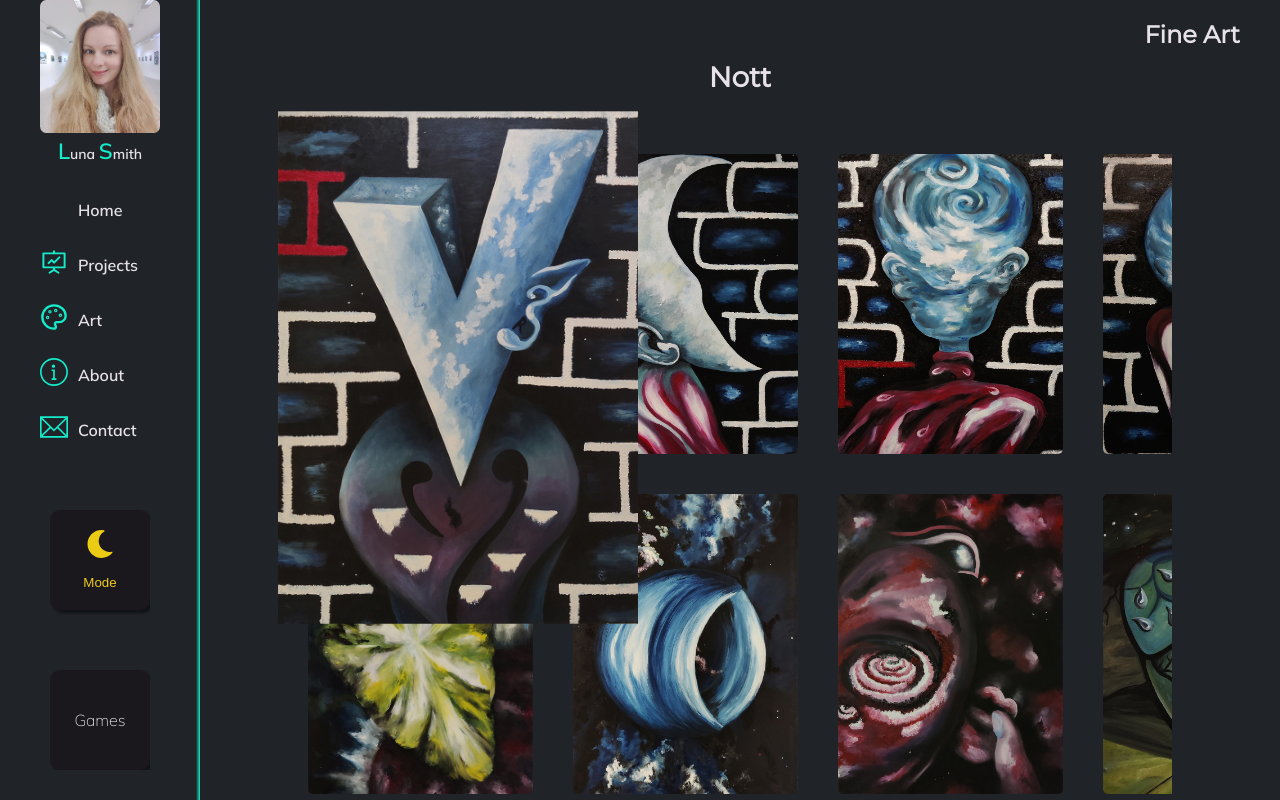
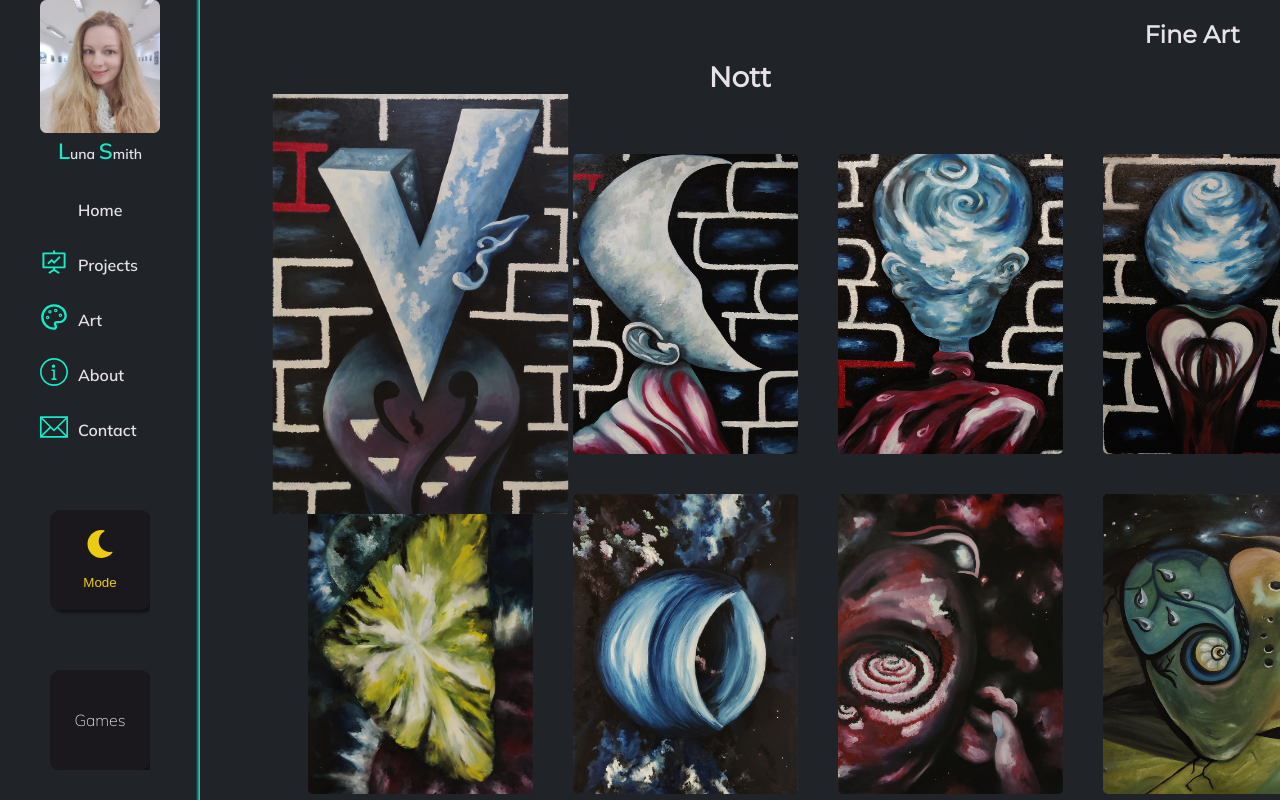
Before and after one commit to Lu-Smith/new_react_portfolio_sass, a React (Create React App) app: page /fineart in a window 1280 px wide. In both pictures the pointer is over the element 420 px from the left and 304 px from the top of the page. Built offline with nearby package versions, Linux system fonts and the light colour scheme; some icons are missing.

Commit message:
Updated fineart.scss

```diff
--- a/src/styles/fineart.scss
+++ b/src/styles/fineart.scss
@@ -23,6 +23,7 @@
 .FineArt {
     @include flex-direction(space-between, row);
     max-width: 100vw;
+    height: 100%;
 
     .menu {
         height: 100vh;
@@ -37,7 +38,7 @@
         margin-left: 200px;
         width: calc(100vw - 200px);
         position: relative;
-        height: 100vh;
+        height: 100%;
 
         @include mobile {
             margin-left: 0;
@@ -75,6 +76,8 @@
                     width: 80%;
                     gap: 40px;
                     height: 100%;
+                    position: relative;
+                    overflow: visible;
 
                     @include mobile {
                         @include flex-direction(center, column);
@@ -87,10 +90,14 @@
                         height: 300px;
                         border-radius: 5px;
                         transition: 200ms all ease-in-out;
+                        position: relative;
 
                         &:hover {
                             border-radius: 0;
                             background-color: transparent;
+                            transform: scale(1.4);
+                            z-index: 1000;
+                            position: relative;
                         }
 
                         @include mobile {
@@ -102,6 +109,7 @@
                             width: 100%;
                             height: 100%;
                             overflow: hidden;
+                            position: relative;
 
                             img {
                                 width: 100%;
@@ -110,11 +118,9 @@
                                 transition: 200ms all ease-in-out;
 
                                 &:hover {
-                                    transform: scale(1.2);
-                                    position: absolute;
+                                    object-fit: contain;
                                     z-index: 1000;
-                                    width: 300px;
-                                    height: auto;
+                                    position: relative;
 
                                     @include mobile {
                                         transform: scale(1.1);
```
